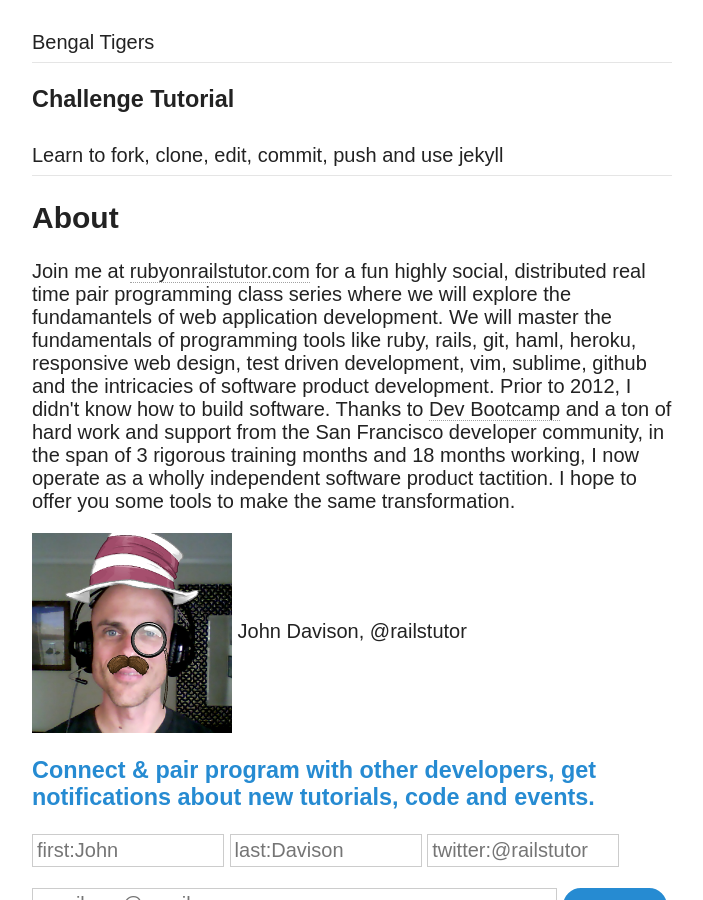
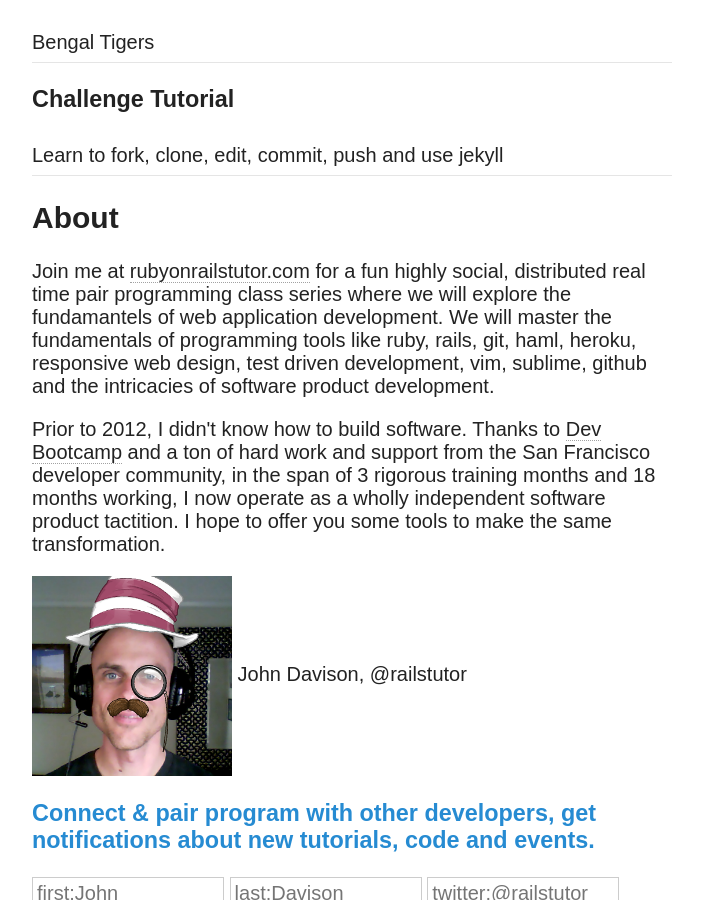
Before and after one commit to jcdavison/rubyonrailstutor.github.io, a Jekyll site: the page built from index.html, in a window 1280 px wide and 900 px high, scrolled down 2558 px. Shown: the whole window, without its empty margins (288-991 px from the left). Built offline with Jekyll 4.4.1, drawn with Linux system fonts in a browser that asks for light colours; nearby versions of some CDN libraries.

Commit message:
breakup copy

```diff
--- a/index.html
+++ b/index.html
@@ -88,7 +88,9 @@ tags: [Jekyll, theme, themes, responsive, blog, minimalism]
 
 <h2>About</h2>
 
-<p>Join me at <a href="https://rubyonrailstutor.com" target="new">rubyonrailstutor.com</a> for a fun highly social, distributed real time pair programming class series where we will explore the fundamantels of web application development.  We will master the fundamentals of programming tools like ruby, rails, git, haml, heroku, responsive web design, test driven development, vim, sublime, github and the intricacies of software product development.  Prior to 2012, I didn't know how to build software.  Thanks to <a href="http://www.devbootcamp.com" target="new">Dev Bootcamp</a> and a ton of hard work and support from the San Francisco developer community, in the span of 3 rigorous training months and 18 months working, I now operate as a wholly independent software product tactition.  I hope to offer you some tools to make the same transformation.</p>
+<p>Join me at <a href="https://rubyonrailstutor.com" target="new">rubyonrailstutor.com</a> for a fun highly social, distributed real time pair programming class series where we will explore the fundamantels of web application development.  We will master the fundamentals of programming tools like ruby, rails, git, haml, heroku, responsive web design, test driven development, vim, sublime, github and the intricacies of software product development.</p>
+
+<p>Prior to 2012, I didn't know how to build software.  Thanks to <a href="http://www.devbootcamp.com" target="new">Dev Bootcamp</a> and a ton of hard work and support from the San Francisco developer community, in the span of 3 rigorous training months and 18 months working, I now operate as a wholly independent software product tactition.  I hope to offer you some tools to make the same transformation.</p>
 
 <p><span><img src="{{ site.url }}/images/{{site.owner.avatar}}" width="200" height="200"> John Davison, <a href="http://twitter.com/railstutor" target="new">@railstutor</a></p>
 
```
